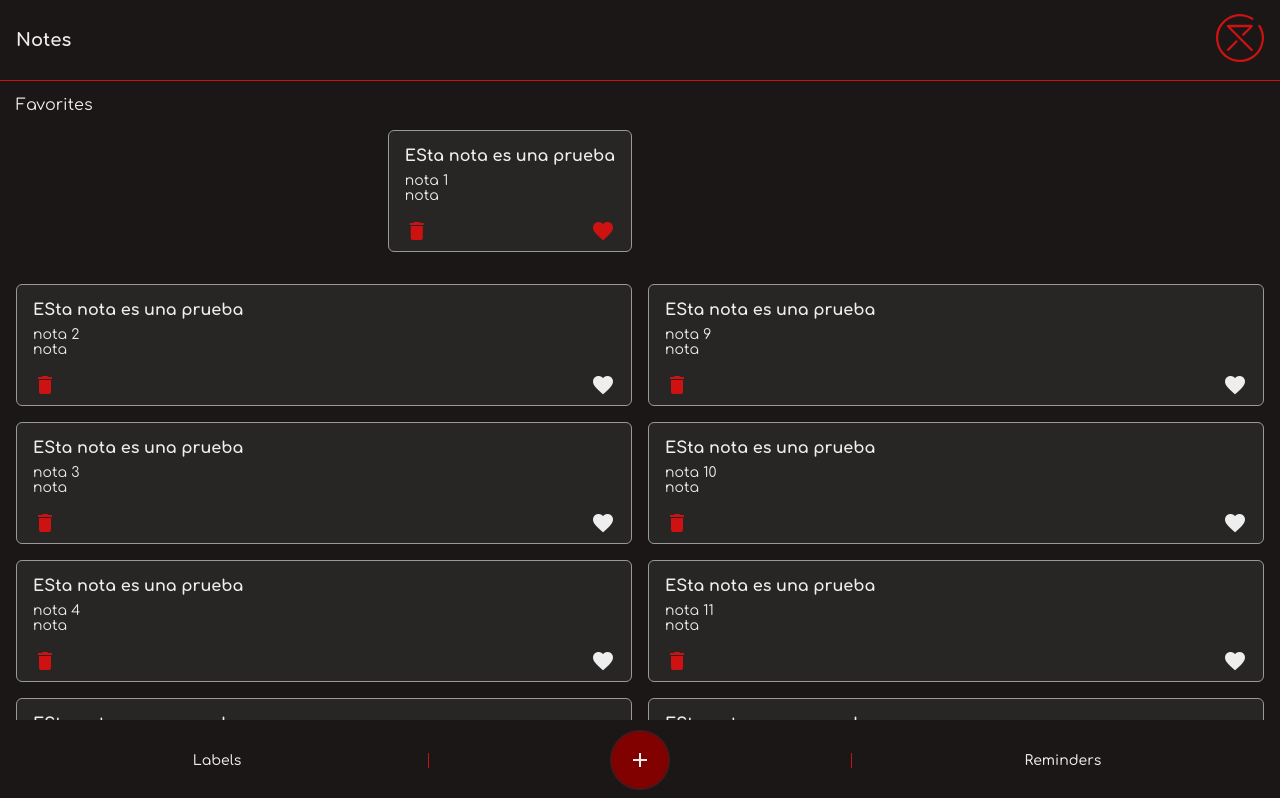
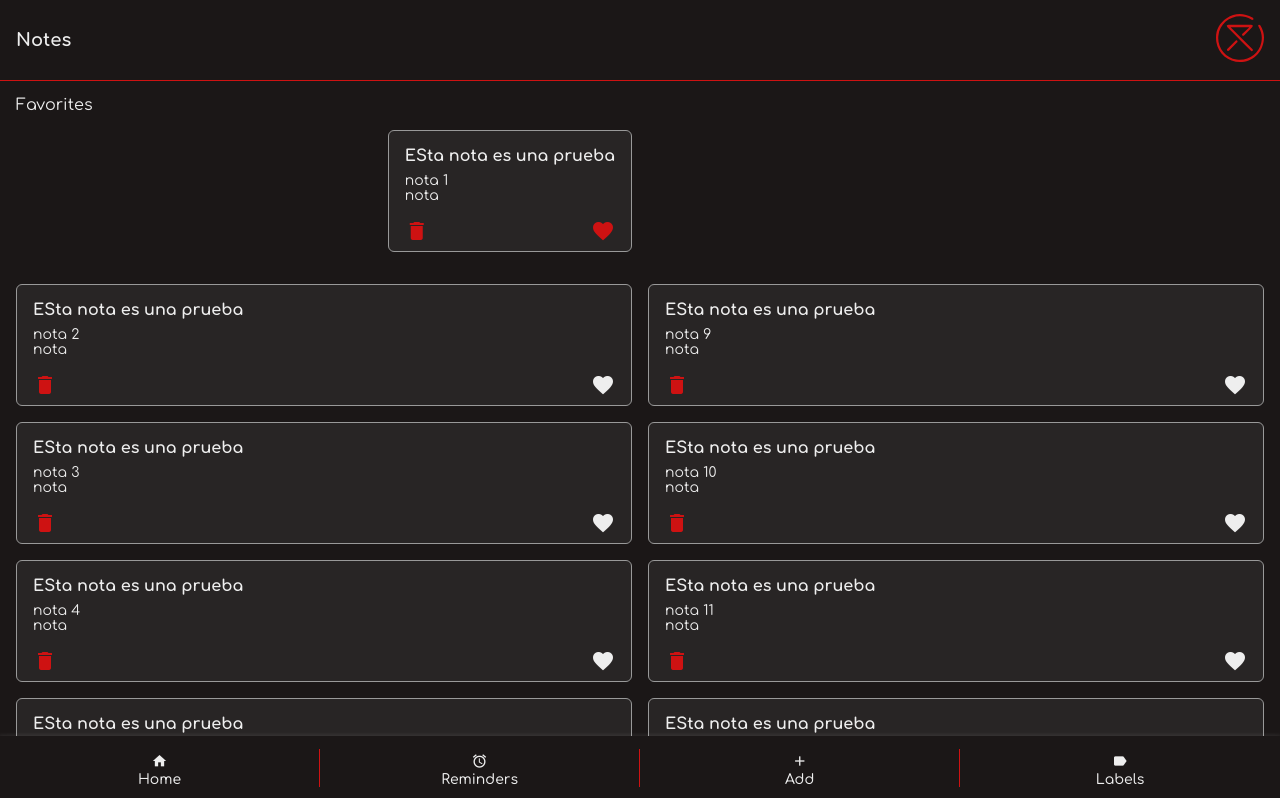
Before and after one commit to enzoponf3/notes, a React (Vite) app: page / in a window 1280 px wide. Shown: the top 798 px of the page. Built offline with nearby package versions, Linux system fonts and the light colour scheme.

Commit message:
better navigation bar

```diff
--- a/src/App/App.module.scss
+++ b/src/App/App.module.scss
@@ -35,7 +35,8 @@
     background-color: var(--primary);
     z-index: 1;
     bottom: 0;
-    height: 5rem;
+    height: 4rem;
+    box-shadow: 0 0 4px 1px rgba($color: #eee, $alpha: 0.1);
     ul {
       font-family: "Comfortaa";
       background-color: transparent;
@@ -47,24 +48,18 @@
       font-size: 14px;
       font-weight: 500;
       margin: auto 0;
-      &:nth-child(1) {
+      &:not(:last-child) {
         border-right: solid 1px var(--third);
-      }
-      &:nth-child(3) {
-        border-left: solid 1px var(--third);
-      }
-      &:nth-child(2) {
-        span {
-          padding: 1rem;
-          background-color: var(--secondary);
-          border-radius: 50%;
-          box-shadow: 0 0 0 2px rgba($color: #ce1212, $alpha: 0.3);
-          text-decoration: none;
-        }
       }
     }
     a {
       text-decoration: none;
+      display: flex;
+      flex-direction: column-reverse;
+    }
+    span {
+      font-size: 16px;
+      margin: 0.2rem;
     }
   }
 }
--- a/src/App/App.tsx
+++ b/src/App/App.tsx
@@ -29,9 +29,10 @@ function App() {
           </div>
         </header>
         <nav>
-          <ul><Link to="/labels" onClick={()=>setTitle("Labels")}>Labels</Link></ul>
-          <ul><Link to="/add"><span className="material-icons">add</span></Link></ul>
-          <ul><Link to="/reminders" onClick={()=>setTitle("Reminders")}>Reminders</Link></ul>
+          <ul><Link to="/">Home<span className="material-icons">home</span></Link></ul>
+          <ul><Link to="/reminders" onClick={()=>setTitle("Reminders")}>Reminders<span className="material-icons">alarm</span></Link></ul>
+          <ul><Link to="/add">Add<span className="material-icons">add</span></Link></ul>
+          <ul><Link to="/labels" onClick={()=>setTitle("Labels")}>Labels<span className="material-icons">label</span></Link></ul>
         </nav>
         <Route exact path="/" component={Notes}/>
         <Route path="/labels" exact component={Labels}/>
```
